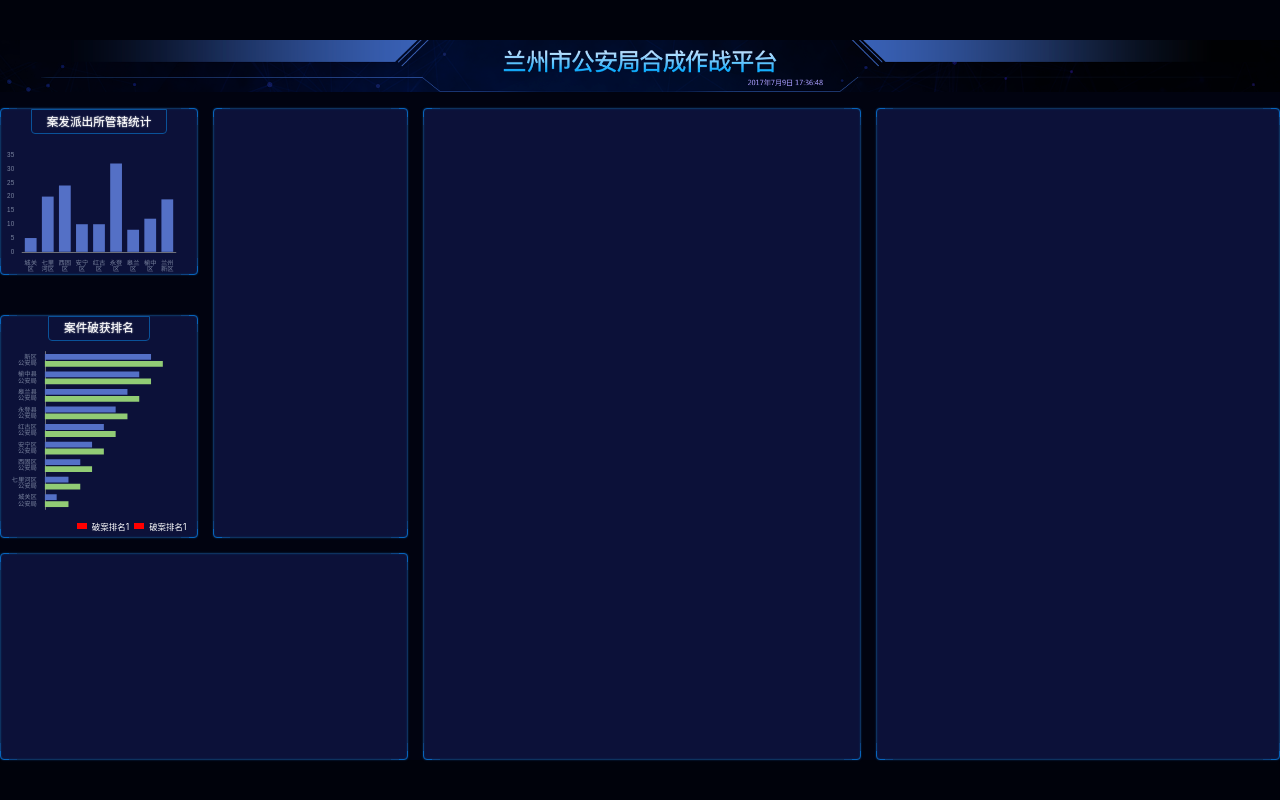
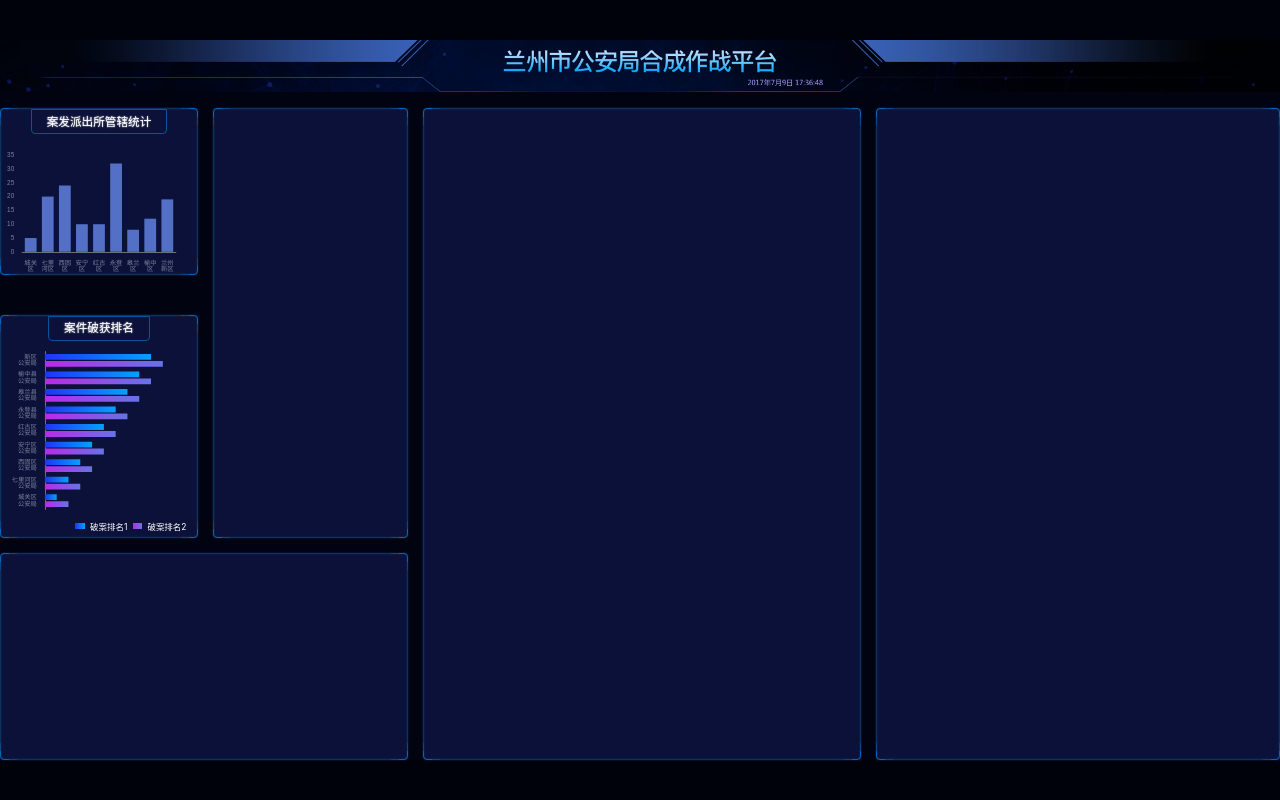
Before and after one commit to Drwna/bigScreen, a React (Vite) app: page /#/ in a window 1280 px wide. Built offline with nearby package versions, Linux system fonts and the light colour scheme.

Commit message:
给 chart-2.tsx 添加渐变

```diff
--- a/src/components/chart-2.tsx
+++ b/src/components/chart-2.tsx
@@ -28,12 +28,34 @@
         {
           name: '2011年',
           type: 'bar',
-          data: [1, 2, 3, 4, 5, 6, 7, 8, 9]
+          data: [1, 2, 3, 4, 5, 6, 7, 8, 9],
+          itemStyle: {
+            normal: {
+              color: new echarts.graphic.LinearGradient(0, 0, 1, 0, [{
+                offset: 0,
+                color: '#2034f9'
+              }, {
+                offset: 1,
+                color: '#04a1ff'
+              }]),
+            }
+          }
         },
         {
           name: '2012年',
           type: 'bar',
-          data: [2, 3, 4, 5, 6, 7, 8, 9, 10]
+          data: [2, 3, 4, 5, 6, 7, 8, 9, 10],
+          itemStyle: {
+            normal: {
+              color: new echarts.graphic.LinearGradient(0, 0, 1, 0, [{
+                offset: 0,
+                color: '#b92ae8'
+              }, {
+                offset: 1,
+                color: '#6773e7'
+              }]),
+            }
+          }
         }
       ]
     }));
@@ -45,7 +67,7 @@
       <div ref={divRef} className="chart"/>
       <div className="legend">
         <span className="first"/> 破案排名1
-        <span className="second"/> 破案排名1
+        <span className="second"/> 破案排名2
       </div>
     </div>
   );
--- a/src/pages/home.scss
+++ b/src/pages/home.scss
@@ -112,11 +112,16 @@
         padding: 0 px(20) px(10);
         > .first, > .second {
           display: inline-block;
-          width: px(18); height: px(12);
+          width: px(18);
+          height: px(12);
           background: red; margin: 0 px(10);
         }
-        .first {}
-        .second {}
+        .first {
+          background: linear-gradient(90deg, #2034f9 0%, #04a1ff 100%);
+        }
+        .second {
+          background: linear-gradient(90deg, #b92ae8 0%, #6773e7 100%);
+        }
       }
     }
   }
```
